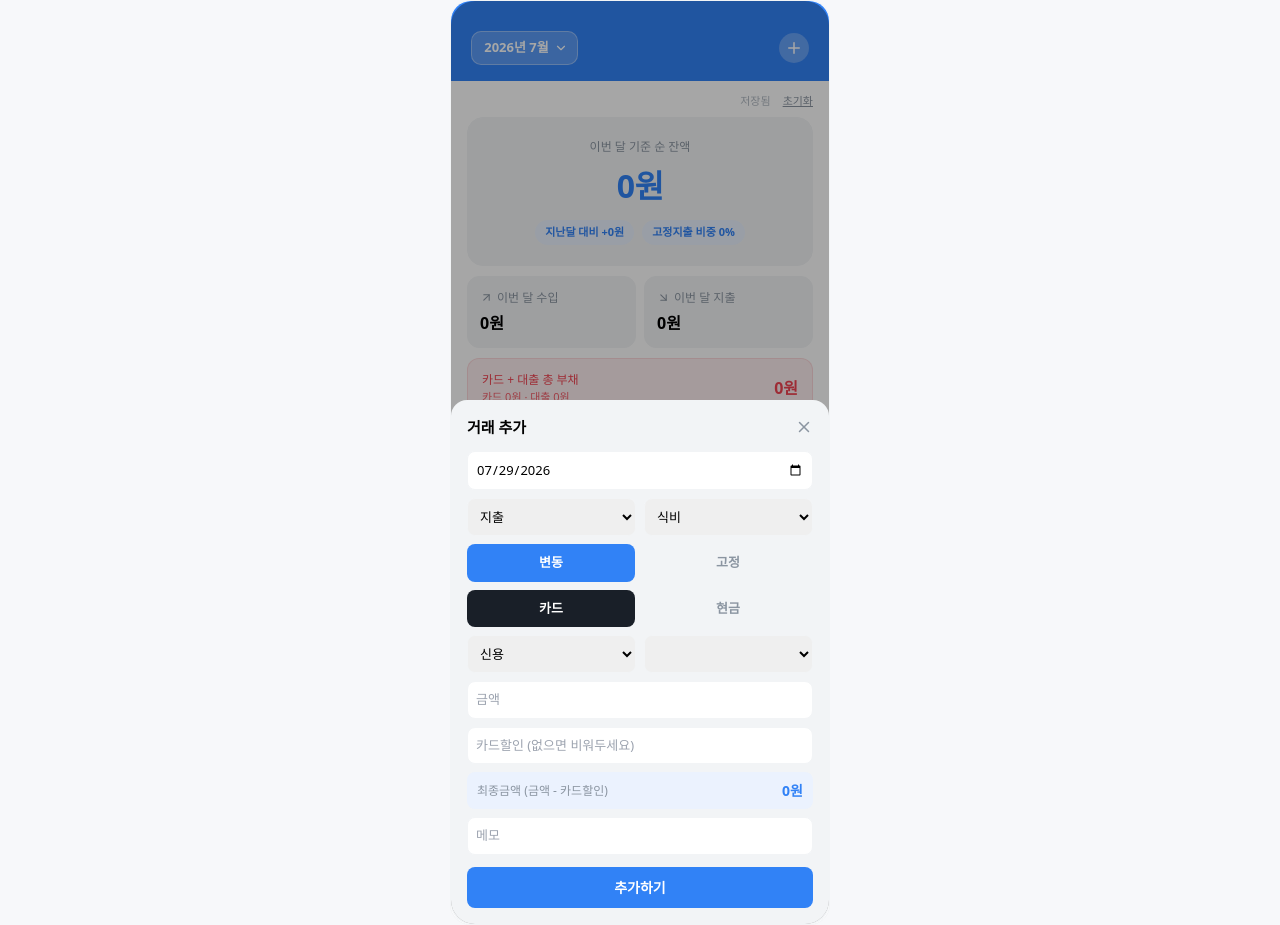
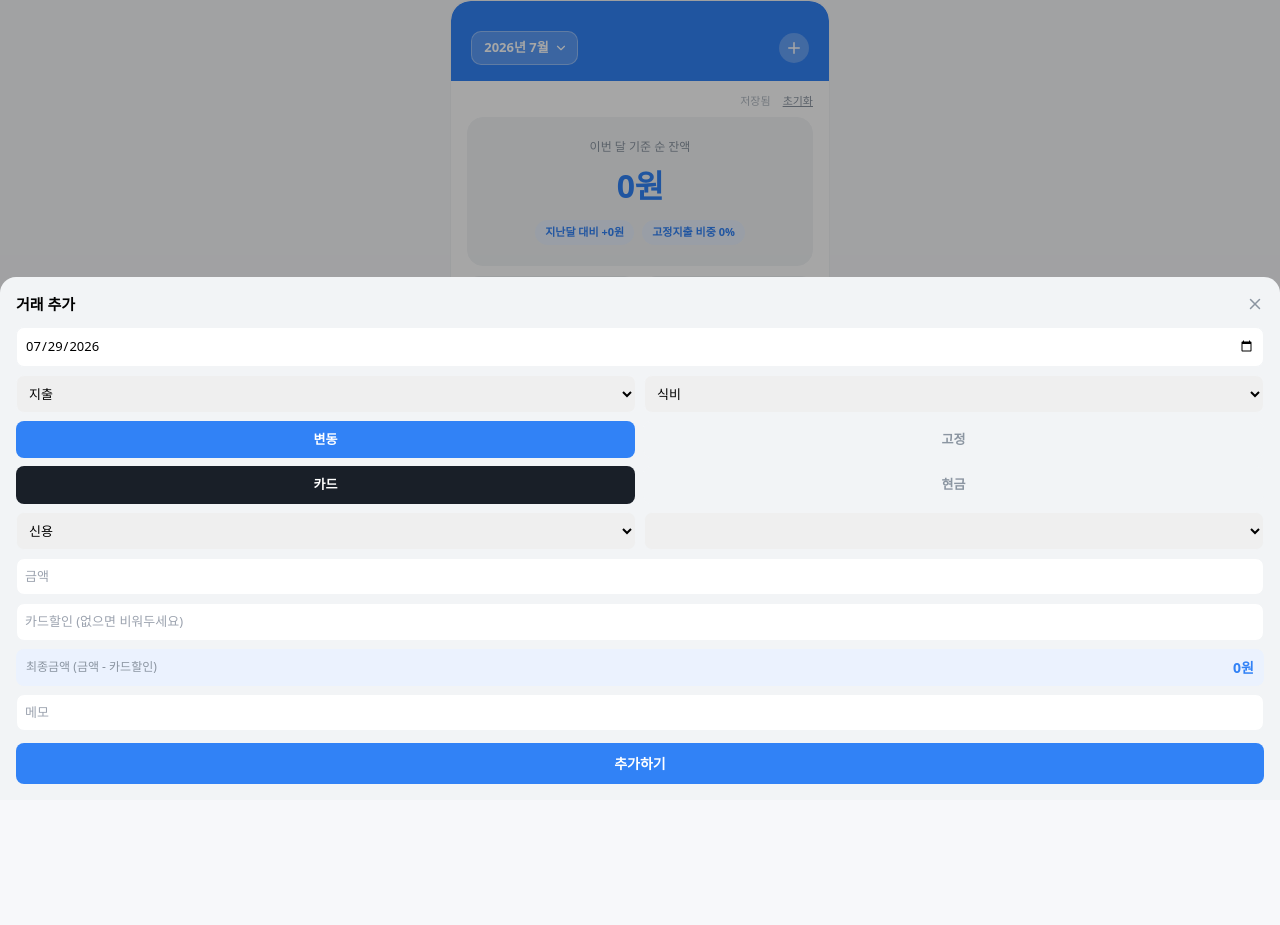
Before and after one commit to yeoneeeapp/my_budget_app, a React (Vite) app: page / in a window 1280 px wide. Both pictures are taken after a click on the button 794 px from the left and 47 px from the top of the page. After the commit the page ends 800 px from the top, so only its background shows below. Built offline with nearby package versions, Linux system fonts and the light colour scheme; the HTML template or start-up script is replaced by a standard one; a web font is replaced by a local one.

Commit message:
Add files via upload

```diff
--- a/src/App.jsx
+++ b/src/App.jsx
@@ -303,7 +303,7 @@ function Header({ tabKey, title, onBack, right, month, setMonth, onQuickAdd }) {
         >
           {title}
         </span>
-        <div style={{ width: "24px", display: "flex", justifyContent: "flex-end" }}>{right}</div>
+        <div style={{ minWidth: "24px", display: "flex", alignItems: "center", justifyContent: "flex-end", gap: "10px" }}>{right}</div>
       </div>
       {tabKey === "home" && month && setMonth && (
         <div className="flex items-center justify-between" style={{ marginTop: "10px" }}>
@@ -1869,7 +1869,7 @@ function AddSheet({ onClose, onAdd, onSave, onDelete, cards, accounts, editTx, d
   const catOptions = form.type === "income" ? INCOME_CATEGORIES : EXPENSE_CATEGORIES;
   return (
     <div
-      style={{ position: "absolute", inset: 0, background: "rgba(0,0,0,0.35)", display: "flex", alignItems: "flex-end", zIndex: 10, borderRadius: "24px", overflow: "hidden" }}
+      style={{ position: "fixed", inset: 0, background: "rgba(0,0,0,0.35)", display: "flex", alignItems: "flex-end", zIndex: 50 }}
       onClick={onClose}
     >
       <div onClick={(e) => e.stopPropagation()} style={{ background: C.card, width: "100%", borderRadius: "16px 16px 0 0", padding: "16px", maxHeight: "85vh", overflowY: "auto" }}>
@@ -2051,7 +2051,7 @@ function CardFormSheet({ onClose, onAdd, onSave, editCard }) {
   );
   return (
     <div
-      style={{ position: "absolute", inset: 0, background: "rgba(0,0,0,0.35)", display: "flex", alignItems: "flex-end", zIndex: 10, borderRadius: "24px", overflow: "hidden" }}
+      style={{ position: "fixed", inset: 0, background: "rgba(0,0,0,0.35)", display: "flex", alignItems: "flex-end", zIndex: 50 }}
       onClick={onClose}
     >
       <div onClick={(e) => e.stopPropagation()} style={{ background: C.card, width: "100%", borderRadius: "16px 16px 0 0", padding: "16px" }}>
@@ -2164,7 +2164,7 @@ function AccountFormSheet({ cards, onClose, onAdd, onSave, editAccount }) {
 
   return (
     <div
-      style={{ position: "absolute", inset: 0, background: "rgba(0,0,0,0.35)", display: "flex", alignItems: "flex-end", zIndex: 10, borderRadius: "24px", overflow: "hidden" }}
+      style={{ position: "fixed", inset: 0, background: "rgba(0,0,0,0.35)", display: "flex", alignItems: "flex-end", zIndex: 50 }}
       onClick={onClose}
     >
       <div onClick={(e) => e.stopPropagation()} style={{ background: C.card, width: "100%", borderRadius: "16px 16px 0 0", padding: "16px", maxHeight: "85vh", overflowY: "auto" }}>
@@ -2278,7 +2278,7 @@ function FixedFormSheet({ cards, onClose, onAdd, onSave, editFixed }) {
 
   return (
     <div
-      style={{ position: "absolute", inset: 0, background: "rgba(0,0,0,0.35)", display: "flex", alignItems: "flex-end", zIndex: 10, borderRadius: "24px", overflow: "hidden" }}
+      style={{ position: "fixed", inset: 0, background: "rgba(0,0,0,0.35)", display: "flex", alignItems: "flex-end", zIndex: 50 }}
       onClick={onClose}
     >
       <div onClick={(e) => e.stopPropagation()} style={{ background: C.card, width: "100%", borderRadius: "16px 16px 0 0", padding: "16px" }}>
@@ -2408,7 +2408,7 @@ function LoanFormSheet({ accounts, onClose, onAdd, onSave, editLoan }) {
 
   return (
     <div
-      style={{ position: "absolute", inset: 0, background: "rgba(0,0,0,0.35)", display: "flex", alignItems: "flex-end", zIndex: 10, borderRadius: "24px", overflow: "hidden" }}
+      style={{ position: "fixed", inset: 0, background: "rgba(0,0,0,0.35)", display: "flex", alignItems: "flex-end", zIndex: 50 }}
       onClick={onClose}
     >
       <div onClick={(e) => e.stopPropagation()} style={{ background: C.card, width: "100%", borderRadius: "16px 16px 0 0", padding: "16px" }}>
@@ -2565,7 +2565,7 @@ function InstallmentFormSheet({ cards, onClose, onAdd, onSave, editInstallment }
 
   return (
     <div
-      style={{ position: "absolute", inset: 0, background: "rgba(0,0,0,0.35)", display: "flex", alignItems: "flex-end", zIndex: 10, borderRadius: "24px", overflow: "hidden" }}
+      style={{ position: "fixed", inset: 0, background: "rgba(0,0,0,0.35)", display: "flex", alignItems: "flex-end", zIndex: 50 }}
       onClick={onClose}
     >
       <div onClick={(e) => e.stopPropagation()} style={{ background: C.card, width: "100%", borderRadius: "16px 16px 0 0", padding: "16px" }}>
@@ -3156,10 +3156,13 @@ export default function BudgetAppPrototype() {
         border: `1px solid ${C.border}`,
         borderRadius: "20px",
         fontFamily: "'Pretendard', system-ui, -apple-system, sans-serif",
+        height: "100vh",
+        maxHeight: "100vh",
+        overflow: "hidden",
       }}
     >
       <style>{`@import url('https://cdn.jsdelivr.net/gh/orioncactus/pretendard@v1.3.9/dist/web/static/pretendard.css');`}</style>
-      <div style={{ background: C.bg, borderRadius: "20px", overflow: "hidden", position: "relative", minHeight: "600px", display: "flex", flexDirection: "column" }}>
+      <div style={{ background: C.bg, borderRadius: "20px", overflow: "hidden", position: "relative", height: "100%", display: "flex", flexDirection: "column" }}>
         <Header
           tabKey={tab}
           title={title}
@@ -3176,7 +3179,18 @@ export default function BudgetAppPrototype() {
           }
           right={
             view === "transactions" ? (
-              <Search size={18} color="#fff" />
+              <>
+                <Search size={18} color="#fff" />
+                <button
+                  onClick={() => {
+                    setEditingTx(null);
+                    setShowAdd(true);
+                  }}
+                  style={{ display: "flex" }}
+                >
+                  <Plus size={20} color="#fff" />
+                </button>
+              </>
             ) : view === "fixed" ? (
               <SlidersHorizontal size={18} color="#fff" />
             ) : null
@@ -3272,7 +3286,7 @@ export default function BudgetAppPrototype() {
         )}
         {showResetConfirm && (
           <div
-            style={{ position: "absolute", inset: 0, background: "rgba(0,0,0,0.45)", display: "flex", alignItems: "center", justifyContent: "center", zIndex: 20, borderRadius: "20px" }}
+            style={{ position: "fixed", inset: 0, background: "rgba(0,0,0,0.45)", display: "flex", alignItems: "center", justifyContent: "center", zIndex: 50 }}
             onClick={() => setShowResetConfirm(false)}
           >
             <div
```
